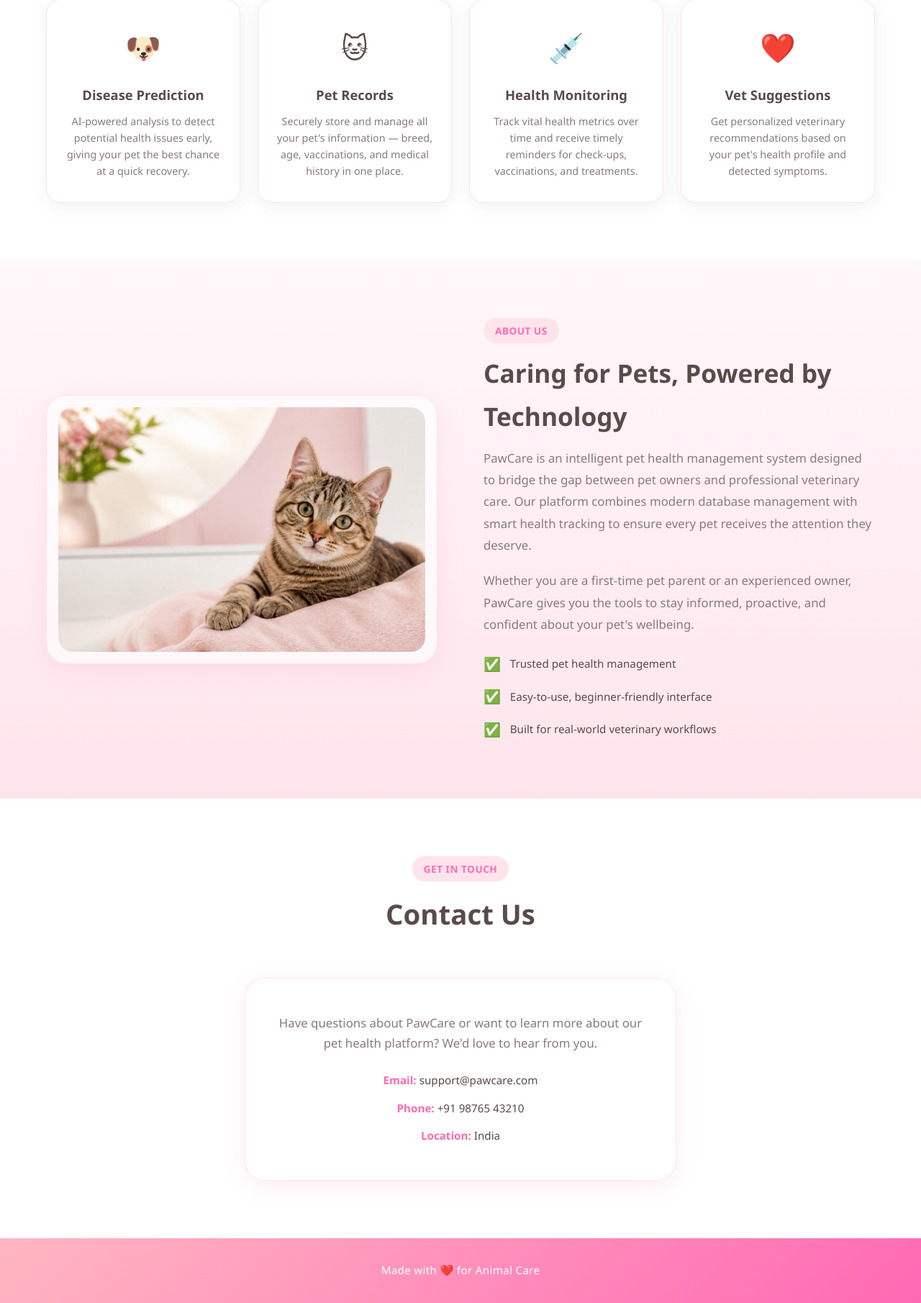
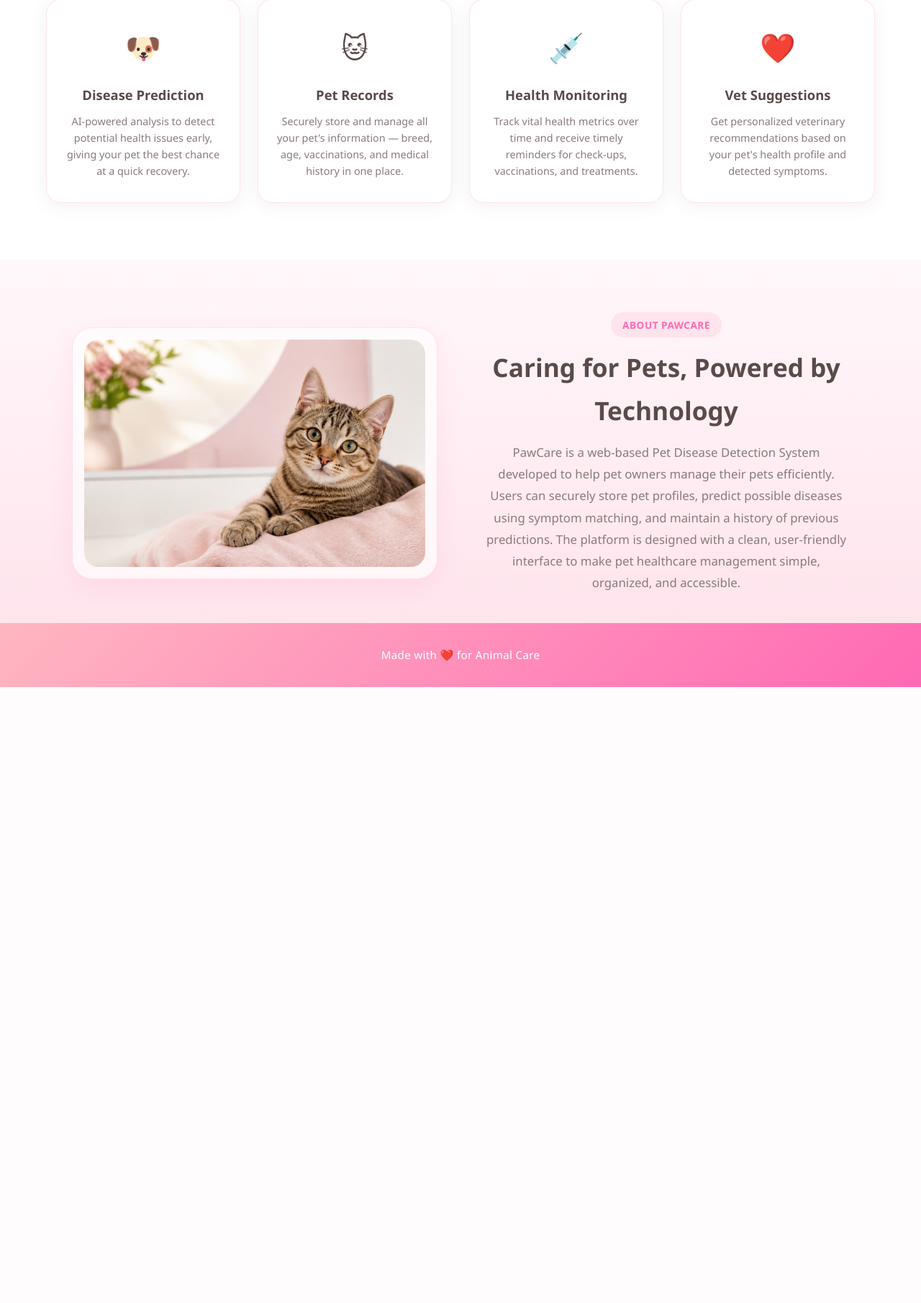
Before and after one commit to Lavanyaaminn/Pawcare-Pet-Disease-Detection-System, a Flask app: page / in a window 1280 px wide. Shown: the part 1119-2930 px from the top of the page at 72% size. After the commit the page ends 2074 px from the top, so only its background shows below. Run offline with Flask 3, Linux system fonts and the light colour scheme; some libraries are stand-ins or nearby versions.

Commit message:
Refactor About section layout and content; remove Contact section

```diff
--- a/static/css/style.css
+++ b/static/css/style.css
@@ -465,15 +465,17 @@ ul {
    About Section
    ------------------------------------------------------------ */
 .about {
-  padding: var(--section-padding);
+  padding: 4.5rem 0 2.5rem;
   background: linear-gradient(180deg, var(--bg-main) 0%, var(--accent) 100%);
 }
 
-.about .container {
+.about-main {
   display: grid;
   grid-template-columns: 1fr 1fr;
   gap: 4rem;
   align-items: center;
+  max-width: 1080px;
+  margin: 0 auto;
 }
 
 .about-image-wrapper {
@@ -493,81 +495,23 @@ ul {
 }
 
 .about-content .section-tag {
-  text-align: left;
+  text-align: center;
 }
 
 .about-content .section-title {
-  text-align: left;
+  text-align: center;
   font-size: 2.2rem;
+}
+
+.about-content {
+  text-align: center;
 }
 
 .about-text {
   font-size: 1.05rem;
   color: var(--text-light);
-  margin-bottom: 1.2rem;
+  margin-bottom: 0;
   line-height: 1.8;
-}
-
-.about-highlights {
-  display: flex;
-  flex-direction: column;
-  gap: 0.8rem;
-  margin-top: 1.5rem;
-}
-
-.about-highlight-item {
-  display: flex;
-  align-items: center;
-  gap: 0.8rem;
-  font-size: 0.95rem;
-  font-weight: 500;
-  color: var(--text-main);
-}
-
-.about-highlight-item span {
-  font-size: 1.2rem;
-}
-
-/* ------------------------------------------------------------
-   Contact Section
-   ------------------------------------------------------------ */
-.contact {
-  padding: var(--section-padding);
-  background: var(--white);
-}
-
-.contact-card {
-  max-width: 600px;
-  margin: 0 auto;
-  background: var(--glass-bg);
-  border: 1px solid var(--glass-border);
-  border-radius: var(--radius-lg);
-  padding: 3rem 2.5rem;
-  text-align: center;
-  box-shadow: var(--shadow-soft);
-  backdrop-filter: blur(12px);
-}
-
-.contact-card p {
-  color: var(--text-light);
-  font-size: 1.05rem;
-  margin-bottom: 1.5rem;
-}
-
-.contact-info {
-  display: flex;
-  flex-direction: column;
-  gap: 0.8rem;
-}
-
-.contact-info-item {
-  font-size: 0.95rem;
-  color: var(--text-main);
-  font-weight: 500;
-}
-
-.contact-info-item strong {
-  color: var(--dark-pink);
 }
 
 /* ------------------------------------------------------------
@@ -611,7 +555,7 @@ ul {
   }
 
   .hero .container,
-  .about .container {
+  .about-main {
     grid-template-columns: 1fr;
     text-align: center;
   }
@@ -636,10 +580,6 @@ ul {
   .about-content .section-tag,
   .about-content .section-title {
     text-align: center;
-  }
-
-  .about-highlights {
-    align-items: center;
   }
 }
 
@@ -710,10 +650,6 @@ ul {
     width: 100%;
     max-width: 280px;
     text-align: center;
-  }
-
-  .contact-card {
-    padding: 2rem 1.5rem;
   }
 }
 
--- a/templates/index.html
+++ b/templates/index.html
@@ -34,7 +34,6 @@
           <li><a href="#home" class="nav-link">Home</a></li>
           <li><a href="#about" class="nav-link">About</a></li>
           <li><a href="#features" class="nav-link">Features</a></li>
-          <li><a href="#contact" class="nav-link">Contact</a></li>
           <li><a href="{{ url_for('login') }}" class="btn-login">Login</a></li>
         </ul>
       </nav>
@@ -150,6 +149,8 @@
   <section class="about" id="about">
     <div class="container">
 
+      <div class="about-main">
+
       <!-- About image -->
       <div class="about-image-wrapper">
         <img
@@ -160,66 +161,13 @@
 
       <!-- About text content -->
       <div class="about-content">
-        <span class="section-tag">About Us</span>
+        <span class="section-tag">About PawCare</span>
         <h2 class="section-title">Caring for Pets, Powered by Technology</h2>
         <p class="about-text">
-          PawCare is an intelligent pet health management system designed to
-          bridge the gap between pet owners and professional veterinary care.
-          Our platform combines modern database management with smart health
-          tracking to ensure every pet receives the attention they deserve.
+          PawCare is a web-based Pet Disease Detection System developed to help pet owners manage their pets efficiently. Users can securely store pet profiles, predict possible diseases using symptom matching, and maintain a history of previous predictions. The platform is designed with a clean, user-friendly interface to make pet healthcare management simple, organized, and accessible.
         </p>
-        <p class="about-text">
-          Whether you are a first-time pet parent or an experienced owner,
-          PawCare gives you the tools to stay informed, proactive, and
-          confident about your pet's wellbeing.
-        </p>
-
-        <!-- Key highlights -->
-        <div class="about-highlights">
-          <div class="about-highlight-item">
-            <span>✅</span> Trusted pet health management
-          </div>
-          <div class="about-highlight-item">
-            <span>✅</span> Easy-to-use, beginner-friendly interface
-          </div>
-          <div class="about-highlight-item">
-            <span>✅</span> Built for real-world veterinary workflows
-          </div>
-        </div>
       </div>
 
-    </div>
-  </section>
-
-
-  <!-- ============================================================
-       CONTACT SECTION
-       Simple contact information card
-       ============================================================ -->
-  <section class="contact" id="contact">
-    <div class="container">
-
-      <div class="section-header">
-        <span class="section-tag">Get in Touch</span>
-        <h2 class="section-title">Contact Us</h2>
-      </div>
-
-      <div class="contact-card">
-        <p>
-          Have questions about PawCare or want to learn more about our
-          pet health platform? We'd love to hear from you.
-        </p>
-        <div class="contact-info">
-          <div class="contact-info-item">
-            <strong>Email:</strong> support@pawcare.com
-          </div>
-          <div class="contact-info-item">
-            <strong>Phone:</strong> +91 98765 43210
-          </div>
-          <div class="contact-info-item">
-            <strong>Location:</strong> India
-          </div>
-        </div>
       </div>
 
     </div>
```
